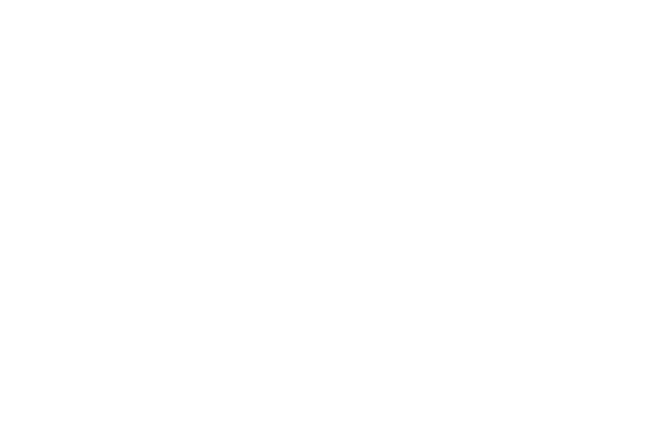
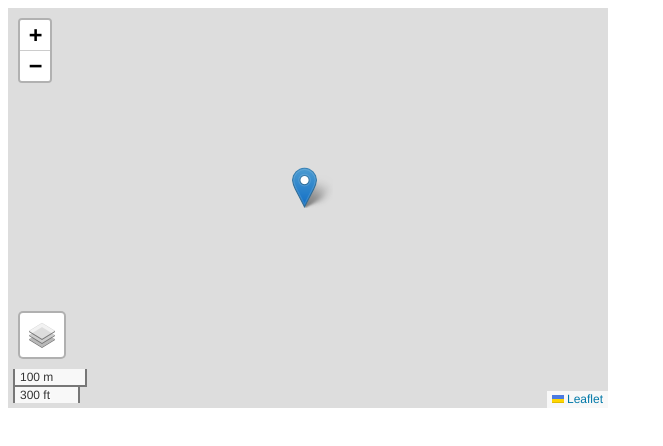
Before and after one commit to inesluparia/Christiansoe, a plain HTML site: page src/main/pages/map/map.html in a window 1280 px wide. Shown: the whole page, without its empty margins (0-663 px from the left). Drawn offline with nearby package versions, Linux system fonts and the light colour scheme.

Commit message:
first commit

```diff
--- a/src/main/pages/map/map.html
+++ b/src/main/pages/map/map.html
@@ -3,8 +3,15 @@
 <head>
     <meta charset="UTF-8">
     <title>Title</title>
+    <link rel="stylesheet" href="mapStylesheet.css">
+    <link rel="stylesheet" href="https://unpkg.com/leaflet@1.7.1/dist/leaflet.css" integrity="sha512-xodZBNTC5n17Xt2atTPuE1HxjVMSvLVW9ocqUKLsCC5CXdbqCmblAshOMAS6/keqq/sMZMZ19scR4PsZChSR7A==" crossorigin="" />
+    <script src="https://unpkg.com/leaflet@1.7.1/dist/leaflet.js" integrity="sha512-XQoYMqMTK8LvdxXYG3nZ448hOEQiglfqkJs1NOQV44cWnUrBc8PkAOcXy20w0vlaXaVUearIOBhiXZ5V3ynxwA==" crossorigin=""></script>
+    <script defer src="map.js"></script>
 </head>
+
 <body>
+
+<div id="map"></div>
 
 </body>
 </html>
--- a/src/main/pages/map/map.js
+++ b/src/main/pages/map/map.js
@@ -0,0 +1,49 @@
+//færgeterminal: 55.3207393, 15.1860027
+
+let map = L.map('map').setView([55.32072, 15.18613], 16)
+
+/*
+
+L.tileLayer('https://{s}.tile.openstreetmap.org/{z}/{x}/{y}.png', {
+    maxZoom: 19,
+    minZoom: 12,
+    attribution: '&copy; <a href="https://openstreetmap.org/copyright">OpenStreetMap contributors</a>'
+}).addTo(map);
+*/
+L.control.scale({imperial: true, metric: true}).addTo(map);
+
+
+
+
+let marker = L.marker([55.32072, 15.18604]).addTo(map)
+marker.bindPopup("<b>Christiansø Færgeterminal</b>");
+
+
+
+var osm = L.tileLayer("http://{s}.tile.openstreetmap.org/{z}/{x}/{y}.png"),
+    mqi = L.tileLayer("http://{s}.mqcdn.com/tiles/1.0.0/sat/{z}/{x}/{y}.png", {subdomains: ['otile1','otile2','otile3','otile4']});
+
+var baseMaps = {
+    "OpenStreetMap": osm,
+    "MapQuestImagery": mqi
+};
+
+var overlays =  {//add any overlays here
+
+};
+
+L.control.layers(baseMaps,overlays, {position: 'bottomleft'}).addTo(map);
+
+
+
+
+/*
+let popup = L.popup();
+function onMapClick(e) {
+    popup
+        .setLatLng(e.latlng)
+        .setContent("You clicked the map at " + e.latlng.toString())
+        .openOn(map);
+}
+map.on('click', onMapClick)
+*/
--- /dev/null
+++ b/src/main/pages/map/mapStylesheet.css
@@ -0,0 +1,5 @@
+#map {
+    height: 400px;
+    width: 600px
+
+}
```
